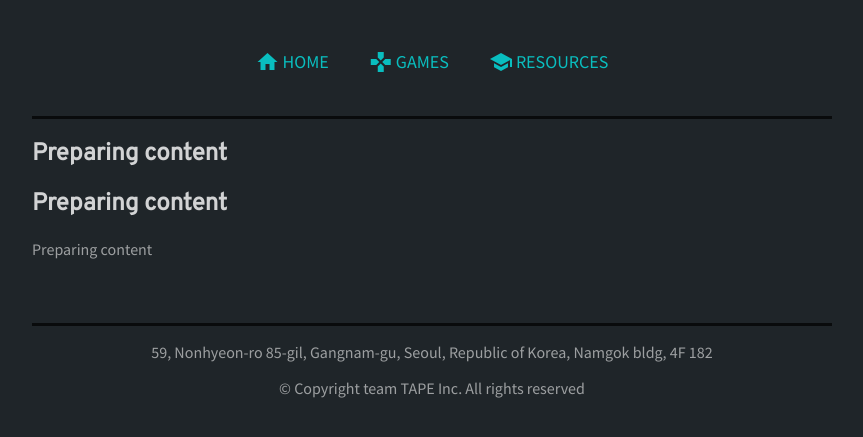
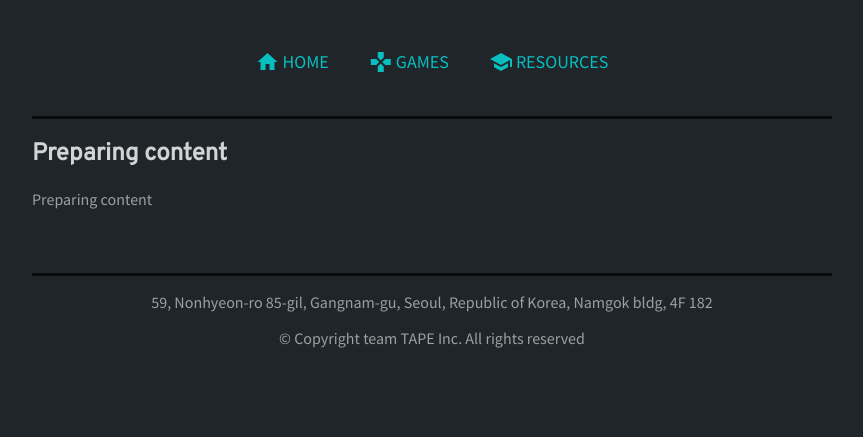
Before and after one commit to team-TAPE/team-tape.com, a Jekyll site: the page built from _posts/resources/2020-11-20-Preparing-content.md, in a window 1280 px wide. Shown: the top 437 px of the page, without its empty margins (208-1071 px from the left). Built offline with Jekyll 4.4.1, drawn with Linux system fonts in a browser that asks for light colours.

Commit message:
Update 2020-11-20-Preparing-content.md

```diff
--- a/_posts/resources/2020-11-20-Preparing-content.md
+++ b/_posts/resources/2020-11-20-Preparing-content.md
@@ -6,6 +6,4 @@ categories: resources
 author: hyeon
 ---
 
-## Preparing content
-
 Preparing content
```
